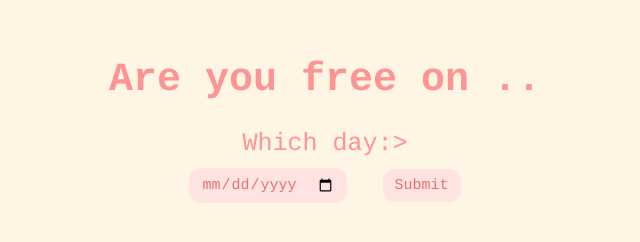
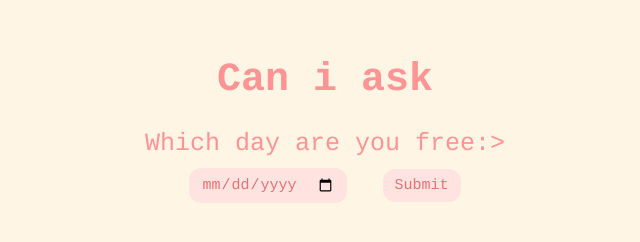
Before and after one commit to calrcalralcarl/iloveyou-github.io, a plain HTML site: page date.html in a window 1280 px wide. Shown: the whole page, without its empty margins (315-955 px from the left). Drawn offline with Linux system fonts and the light colour scheme.

Commit message:
Update date.html

```diff
--- a/date.html
+++ b/date.html
@@ -7,9 +7,9 @@
     <link rel="stylesheet" href="css/date.css" />
   </head>
   <body>
-    <h1 title="choose a date">Are you free on ..</h1>
+    <h1 title="choose a date">Can i ask</h1>
     <form class="form-group">
-      <label>Which day:> </label>
+      <label>Which day are you free:> </label>
       <div>
         <input type="date" />
         <button class="button" type="submit" formaction="food.html">
```
